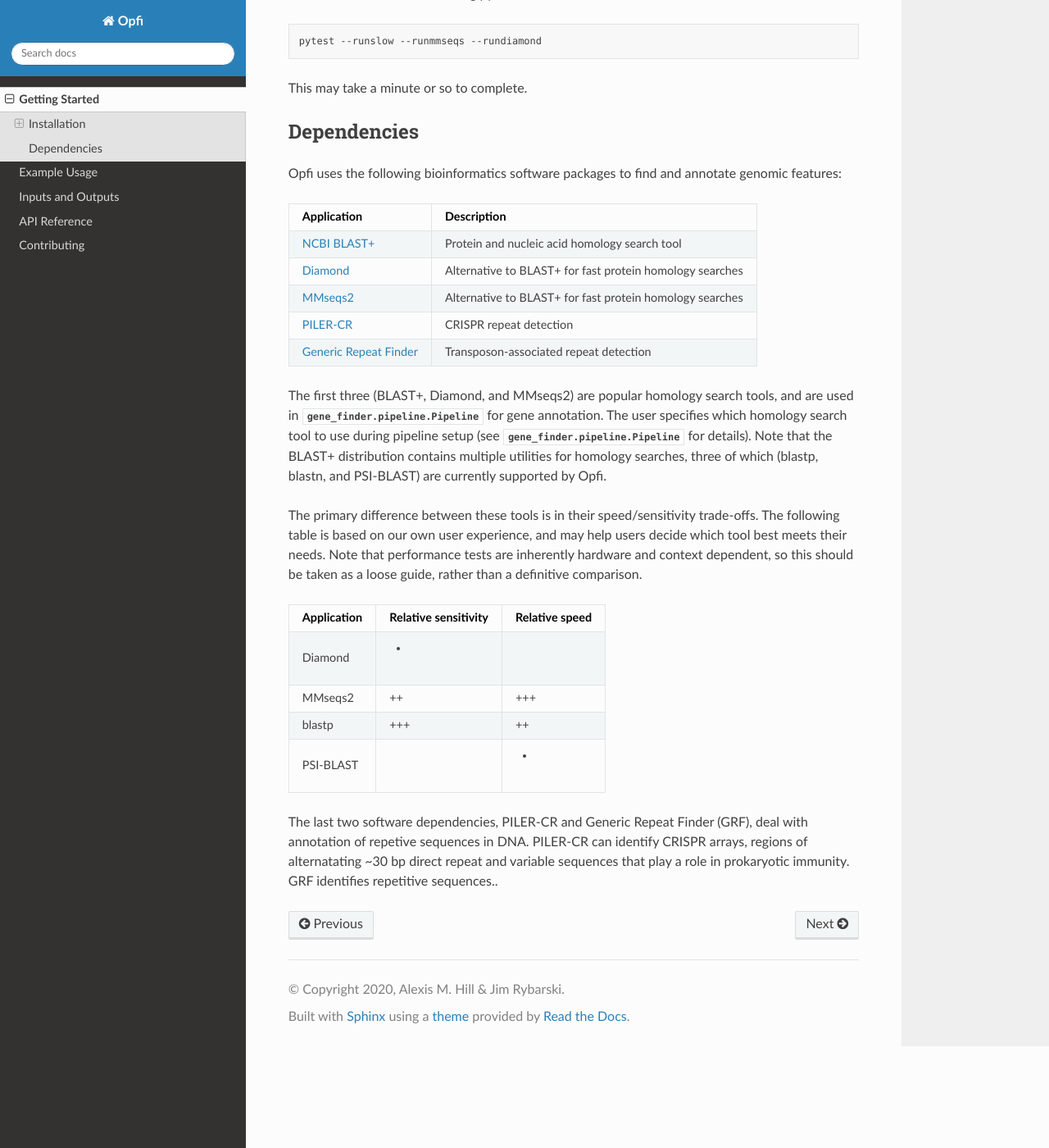
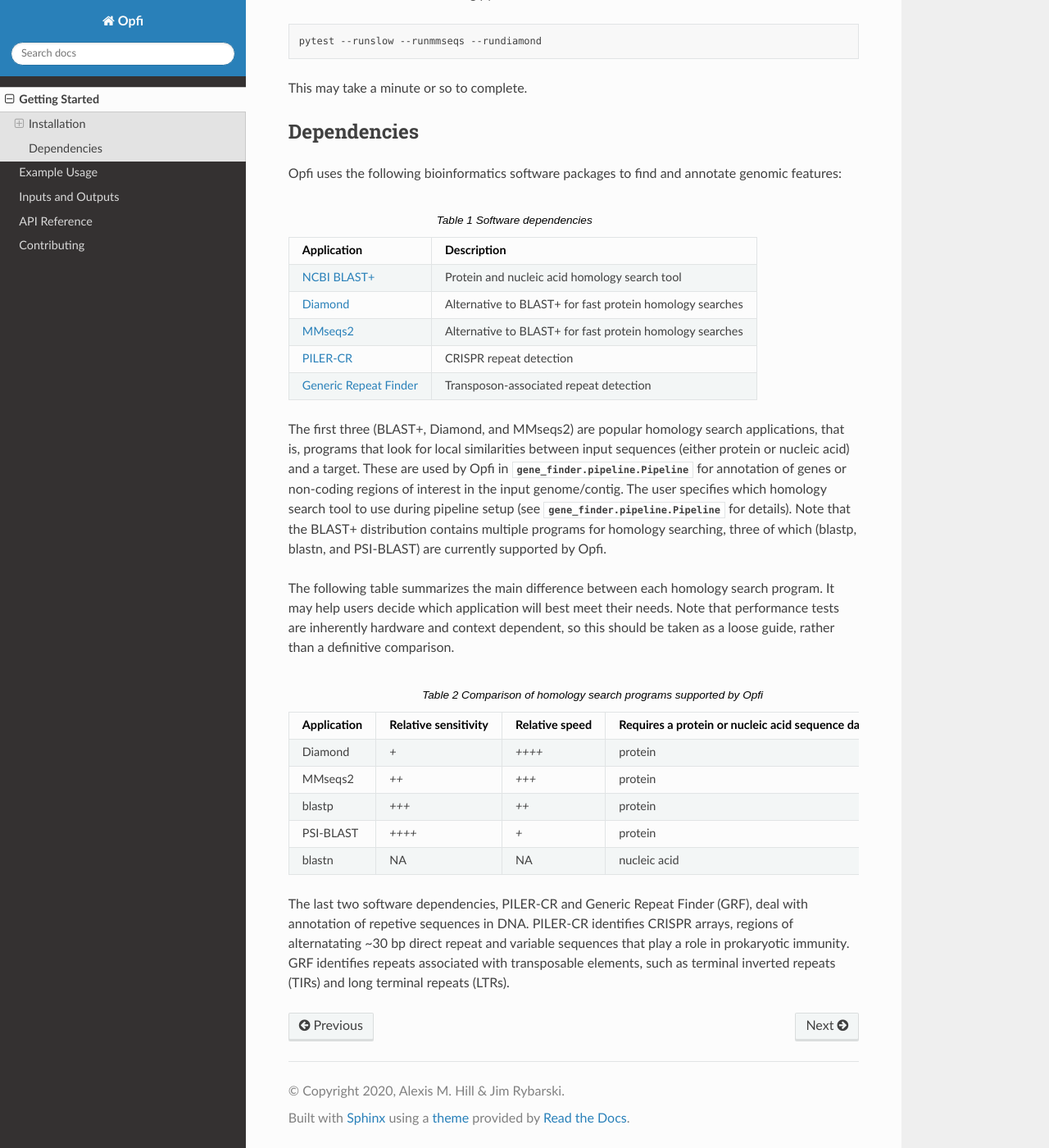
Before and after one commit to wilkelab/Opfi, a Sphinx documentation site: the page built from docs/installation.rst, in a window 1280 px wide and 1400 px high, scrolled down 1573 px. Shown: the whole window at 82% size. Built offline with Sphinx 7.4.7 and the Read the Docs theme 2.0.0, drawn with Linux system fonts in a browser that asks for light colours.

Commit message:
finish updating install instructions and dependency guide in RTD

```diff
--- a/docs/index.rst
+++ b/docs/index.rst
@@ -6,9 +6,9 @@
 Opfi
 ====
 
-Welcome to the Opfi documentation site! Opfi is a modular, rule-based framework for creating gene cassette identification pipelines, particularly for large genomics or metagenomics datasets.
+Welcome to the Opfi documentation site! Opfi is a modular, rule-based framework for creating gene cluster identification pipelines, particularly for large genomics or metagenomics datasets.
 
-Opfi is implemented entirely in Python, and can be downloaded from the Python package index. It consists of two major modules: Gene Finder, for discovery of novel gene cassettes, and Operon Analyzer, for rule-based filtering, deduplication, visualization, and re-annotation of systems identified by Gene Finder.
+Opfi is implemented entirely in Python, and can be downloaded with conda or the from the Python Package Index. It consists of two major modules: Gene Finder, for discovery of novel gene clusters, and Operon Analyzer, for rule-based filtering, deduplication, visualization, and re-annotation of systems identified by Gene Finder.
 
 Contents
 --------
--- a/docs/installation.rst
+++ b/docs/installation.rst
@@ -78,7 +78,7 @@ Dependencies
 
 Opfi uses the following bioinformatics software packages to find and annotate genomic features:
 
-.. csv-table::
+.. csv-table:: Software dependencies
    :header: "Application", "Description"
 
    "`NCBI BLAST+ <https://blast.ncbi.nlm.nih.gov/Blast.cgi?PAGE_TYPE=BlastDocs>`_", "Protein and nucleic acid homology search tool"
@@ -87,16 +87,17 @@ Opfi uses the following bioinformatics software packages to find and annotate ge
    "`PILER-CR <https://www.drive5.com/pilercr/>`_", "CRISPR repeat detection"
    "`Generic Repeat Finder <https://github.com/bioinfolabmu/GenericRepeatFinder>`_", "Transposon-associated repeat detection"
 
-The first three (BLAST+, Diamond, and MMseqs2) are popular homology search tools, and are used in :class:`gene_finder.pipeline.Pipeline` for gene annotation. The user specifies which homology search tool to use during pipeline setup (see :class:`gene_finder.pipeline.Pipeline` for details). Note that the BLAST+ distribution contains multiple utilities for homology searches, three of which (blastp, blastn, and PSI-BLAST) are currently supported by Opfi.
+The first three (BLAST+, Diamond, and MMseqs2) are popular homology search applications, that is, programs that look for local similarities between input sequences (either protein or nucleic acid) and a target. These are used by Opfi in :class:`gene_finder.pipeline.Pipeline` for annotation of genes or non-coding regions of interest in the input genome/contig. The user specifies which homology search tool to use during pipeline setup (see :class:`gene_finder.pipeline.Pipeline` for details). Note that the BLAST+ distribution contains multiple programs for homology searching, three of which (blastp, blastn, and PSI-BLAST) are currently supported by Opfi.
 
-The primary difference between these tools is in their speed/sensitivity trade-offs. The following table is based on our own user experience, and may help users decide which tool best meets their needs. Note that performance tests are inherently hardware and context dependent, so this should be taken as a loose guide, rather than a definitive comparison.
+The following table summarizes the main difference between each homology search program. It may help users decide which application will best meet their needs. Note that performance tests are inherently hardware and context dependent, so this should be taken as a loose guide, rather than a definitive comparison.
 
-.. csv-table::
-    :header: "Application", "Relative sensitivity", "Relative speed"
+.. csv-table:: Comparison of homology search programs supported by Opfi
+    :header: "Application", "Relative sensitivity", "Relative speed", "Requires a protein or nucleic acid sequence database?"
 
-    "Diamond", "+", "++++"
-    "MMseqs2", "++", "+++"
-    "blastp", "+++", "++"
-    "PSI-BLAST", "++++", "+"
+    "Diamond", `+`, `++++`, "protein"
+    "MMseqs2", `++`, `+++`, "protein"
+    "blastp", `+++`, `++`, "protein"
+    "PSI-BLAST", `++++`, `+`, "protein"
+    "blastn", "NA", "NA", "nucleic acid"
 
-The last two software dependencies, PILER-CR and Generic Repeat Finder (GRF), deal with annotation of repetive sequences in DNA. PILER-CR can identify CRISPR arrays, regions of alternatating ~30 bp direct repeat and variable sequences that play a role in prokaryotic immunity. GRF identifies repetitive sequences..
+The last two software dependencies, PILER-CR and Generic Repeat Finder (GRF), deal with annotation of repetive sequences in DNA. PILER-CR identifies CRISPR arrays, regions of alternatating ~30 bp direct repeat and variable sequences that play a role in prokaryotic immunity. GRF identifies repeats associated with transposable elements, such as terminal inverted repeats (TIRs) and long terminal repeats (LTRs).
--- a/docs/tips.rst
+++ b/docs/tips.rst
@@ -6,7 +6,7 @@ Inputs and Outputs
 Building sequence databases
 ---------------------------
 
-To search for gene cassettes with Opfi, users must compile representative protein (or nucleic acid) sequences for any genes expected in target casettes (or for any non-essential accessory genes of interest). These may be from a pre-existing, private collection of sequences (perhaps from a previous bioinformatics analysis). Alternatively, users may download sequences from a publically available database such as `Uniprot <https://www.uniprot.org/>`_ (maintained by the `European Bioinformatics Institute <https://www.ebi.ac.uk/>`_ ) or one of the `databases <https://www.ncbi.nlm.nih.gov/>`_ provided by the National Center for Biotechnology Information.
+To search for gene clusters with Opfi, users must compile representative protein (or nucleic acid) sequences for any genes expected in target clusters (or for any non-essential accessory genes of interest). These may be from a pre-existing, private collection of sequences (perhaps from a previous bioinformatics analysis). Alternatively, users may download sequences from a publically available database such as `Uniprot <https://www.uniprot.org/>`_ (maintained by the `European Bioinformatics Institute <https://www.ebi.ac.uk/>`_ ) or one of the `databases <https://www.ncbi.nlm.nih.gov/>`_ provided by the National Center for Biotechnology Information.
 
 Once target sequences have been compiled, they must be converted to an application-specific database format. Opfi currently supports :program:`BLAST+`, :program:`mmseqs2`, and :program:`diamond` for homology searching:
 
@@ -47,7 +47,7 @@ The sequence definition (defline) comes directly after the ``>`` character, and
 Annotating sequence databases
 #############################
 
-To take full advantage of the rule-based filtering methods in :mod:`operon_analyzer.rules`, users are encouraged to annotate reference sequences with a name/label that is easily searched. Labels can be as broad or as specific as is necessary to provide meaningful annotation of target gene cassettes.
+To take full advantage of the rule-based filtering methods in :mod:`operon_analyzer.rules`, users are encouraged to annotate reference sequences with a name/label that is easily searched. Labels can be as broad or as specific as is necessary to provide meaningful annotation of target gene clusters.
 
 Gene labels are parsed from sequence deflines; specifically, Opfi looks for the second word/token following the ``>`` character. For example, the following FASTA sequence has been annotated with the label "cas1":
 
@@ -147,7 +147,7 @@ Results from :class:`gene_finder.pipeline.Pipeline` searches are written to a si
     :file: csv/example_output.csv
     :header-rows: 0
 
-The first two columns contain the input genome/contig sequence ID (sometimes called an accession number) and the coordinates of the candidate gene cassette, respectively. Since an input file can have multiple genomic sequences, these two fields together uniquely specify a candidate gene cassette. Each row represents a single annotated feature in the candidate locus. Features from the same candidate are always grouped together in the CSV.
+The first two columns contain the input genome/contig sequence ID (sometimes called an accession number) and the coordinates of the candidate gene cluster, respectively. Since an input file can have multiple genomic sequences, these two fields together uniquely specify a candidate gene cluster. Each row represents a single annotated feature in the candidate locus. Features from the same candidate are always grouped together in the CSV.
 
 Descriptions of each output field are provided below. Alignment statistic naming conventions are from the BLAST documentation, see `BLAST+ appendices <https://www.ncbi.nlm.nih.gov/books/NBK279684/>`_ (specifically "outfmt" in table C1). This `glossary <https://www.ncbi.nlm.nih.gov/books/NBK62051/>`_ of common BLAST terms may also be useful in interpreting alignment statistic meaning.
 
```
